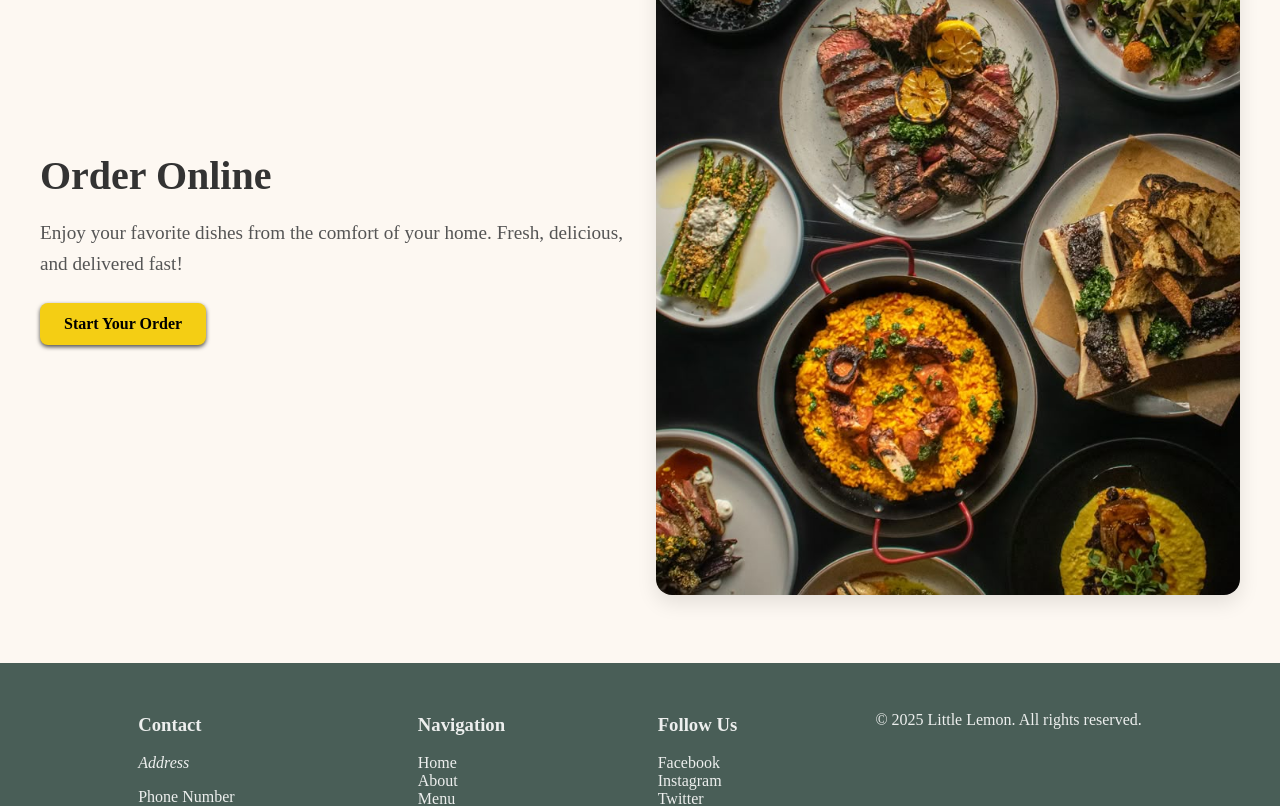
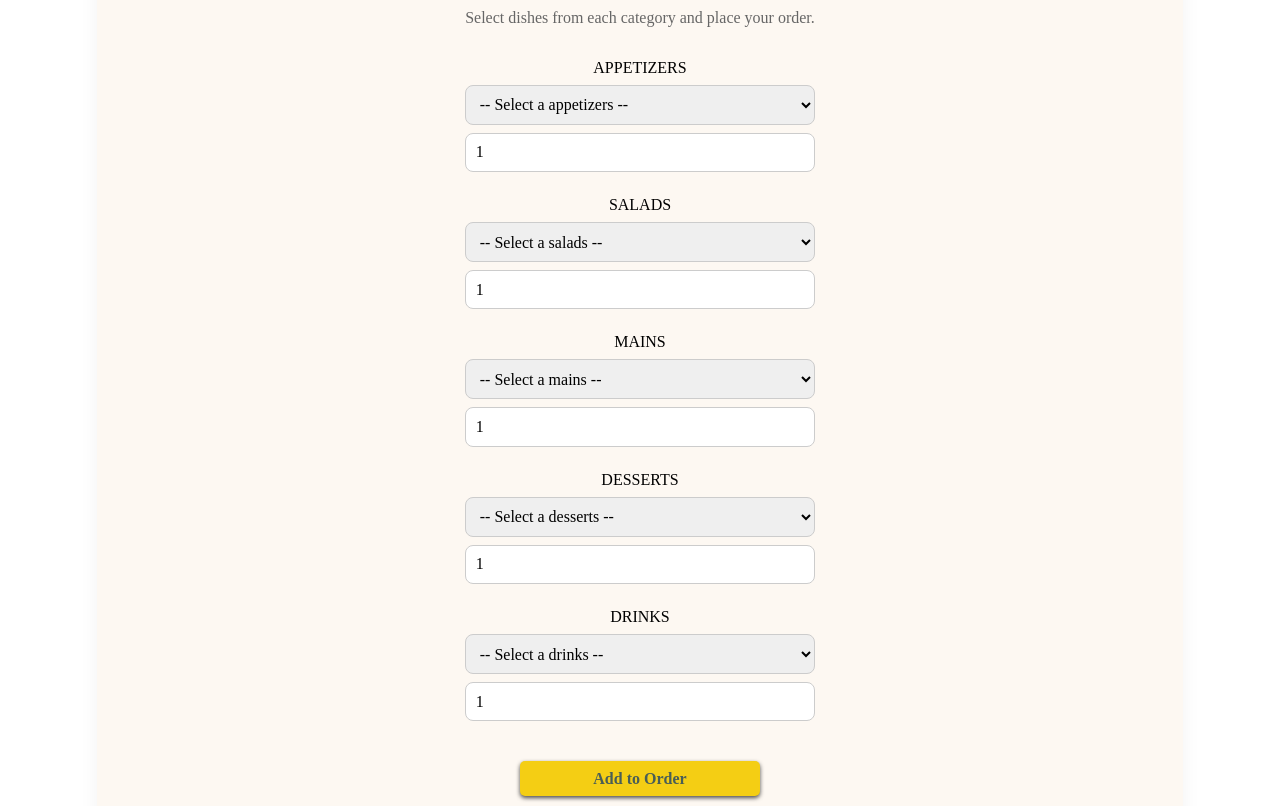
Before and after one commit to kaifunction/little-lemon, a React (Create React App) app: page /order in a window 1280 px wide. Shown: the part 280-1086 px from the top of the page. Built offline with nearby package versions, Linux system fonts and the light colour scheme; a web font is replaced by a local one.

Commit message:
order online page

```diff
--- a/src/pages/OrderOnline.css
+++ b/src/pages/OrderOnline.css
@@ -1,47 +1,105 @@
-.order-online-container {
+.order-online-form-section {
+     padding: 3rem 23rem;
      background-color: #fdf8f2;
-     padding: 4rem 2rem;
-   }
-
-   .order-online-content {
-     max-width: 1200px;
+     max-width: 800px;
      margin: 0 auto;
-     display: flex;
-     gap: 2rem;
-     align-items: center;
-     flex-wrap: wrap;
-   }
-
-   .order-online-text {
-     flex: 1;
-     min-width: 280px;
+     margin-top: 5rem;
+     border-radius: 16px;
+     box-shadow: 0 8px 20px rgba(0, 0, 0, 0.05);
+     text-align: center;
 }
 
 .order-title {
-     font-size: 2.5rem;
-     font-weight: 700;
+     font-size: 2rem;
      color: #333;
+     margin-bottom: 0.5rem;
+}
+
+.order-subtext {
+     font-size: 1rem;
+     color: #666;
+     margin-bottom: 2rem;
+}
+
+.order-form-grid {
+     display: grid;
+     grid-template-columns: repeat(auto-fit, minmax(260px, 1fr));
+     gap: 1.5rem;
+}
+
+.order-form {
+     display: flex;
+     flex-direction: column;
+     gap: 0.5rem;
+}
+
+.order-select,
+.order-quantity {
+     padding: 0.6rem;
+     font-size: 1rem;
+     border: 1px solid #ccc;
+     border-radius: 8px;
+     min-width: 180px;
+}
+
+.order-add-button {
+     font-size: 1rem;
+     font-weight: 600;
+     width: 240px;
+     height: 35px;
+     background-color: #F4CE14;
+     color: #495E57;
+     box-shadow: 0 2px 4px rgba(0, 0, 0, 0.7);
+     margin-top: 40px;
+     margin-bottom: 100px;
+     border: none;
+     border-radius: 5px;
+     cursor: pointer;
+     padding: 0;
+     transition: background-color 0.3s ease;
+}
+
+.order-add-button:hover {
+     background-color: #ddb800;
+}
+
+.order-summary {
+     background-color: #fff;
+     padding: 1rem 1.5rem 0rem 1.5rem;
+     border-radius: 12px;
+     border: 1px solid #eee;
+     text-align: left;
+}
+
+.order-summary h3 {
+     margin-bottom: 1rem;
+     color: #444;
+}
+
+.order-summary ul {
+     list-style: none;
+     padding-left: 0;
      margin-bottom: 1rem;
 }
 
-   .order-description {
-     font-size: 1.2rem;
-     color: #555;
-     margin-bottom: 1.5rem;
-     line-height: 1.6;
+.order-summary li {
+     margin-bottom: 0.5rem;
 }
 
 .order-button {
-     display: inline-block;
-     padding: 0.75rem 1.5rem;
      font-size: 1rem;
-     color: black;
-     background-color: #f4ce14;
+     font-weight: 600;
+     width: 240px;
+     height: 35px;
+     background-color: #F4CE14;
+     color: #495E57;
+     box-shadow: 0 2px 4px rgba(0, 0, 0, 0.7);
+     margin-top: 40px;
+     margin-bottom: 100px;
      border: none;
-     border-radius: 8px;
-     text-decoration: none;
-     font-weight: 600;
-     box-shadow: 0 2px 4px rgba(0, 0, 0, 0.7);
+     border-radius: 5px;
+     cursor: pointer;
+     padding: 0;
      transition: background-color 0.3s ease;
 }
 
@@ -49,14 +107,45 @@
      background-color: #ddb800;
 }
 
-   .order-online-image-wrapper {
-     flex: 1;
-     min-width: 280px;
-     text-align: center;
+.reset-button {
+     font-size: 1rem;
+     font-weight: 600;
+     width: 140px;
+     height: 35px;
+     background-color: #495E57;
+     color: #F4CE14;
+     box-shadow: 0 2px 4px rgba(0, 0, 0, 0.7);
+     margin-top: 40px;
+     margin-bottom: 100px;
+     margin-right: 20px;
+     border: none;
+     border-radius: 5px;
+     cursor: pointer;
+     padding: 0;
+     transition: background-color 0.3s ease;
 }
 
-   .order-online-image {
-     max-width: 100%;
-     border-radius: 16px;
-     box-shadow: 0 8px 20px rgba(0, 0, 0, 0.1);
+.reset-button:hover {
+     background-color: #495E57;
 }
+
+.order-submit-button {
+     font-size: 1rem;
+     font-weight: 600;
+     width: 240px;
+     height: 35px;
+     background-color: #495E57;
+     color: #F4CE14;
+     box-shadow: 0 2px 4px rgba(0, 0, 0, 0.7);
+     margin-top: 40px;
+     margin-bottom: 100px;
+     border: none;
+     border-radius: 5px;
+     cursor: pointer;
+     padding: 0;
+     transition: background-color 0.3s ease;
+}
+
+.order-submit-button:hover {
+     background-color: #000;
+}
--- a/src/pages/OrderOnline.js
+++ b/src/pages/OrderOnline.js
@@ -1,21 +1,197 @@
-import './OrderOnline.css';
-import orderImg from '../images/about-us-pic2.jpg';
+import React, { useState } from "react";
+import "./OrderOnline.css";
 
 function OrderOnline() {
+  const menu = {
+    appetizers: [
+      { name: "Bruschetta", price: 12.5 },
+      { name: "Stuffed Grape Leaves", price: 16.55 },
+      { name: "Hummus Platter", price: 11.5 },
+      { name: "Fried Calamari", price: 10.95 },
+      { name: "Spinach and Feta Pie", price: 14.5 },
+      { name: "Mezze Platter", price: 14.0 },
+      { name: "Falafel", price: 13.95 },
+    ],
+    salads: [
+      { name: "Greek Salad", price: 10.5 },
+      { name: "Caesar Salad", price: 11.0 },
+      { name: "Quinoa Salad", price: 12.0 },
+      { name: "Chickpea Salad", price: 9.5 },
+      { name: "Roasted Beet Salad", price: 10.75 },
+    ],
+    mains: [
+      { name: "Lemon Herb Chicken", price: 20.0 },
+      { name: "Grilled Salmon", price: 22.0 },
+      { name: "Vegetable Stir-Fry", price: 18.0 },
+      { name: "Beef Kofta", price: 19.5 },
+      { name: "Eggplant Parmesan", price: 17.0 },
+      { name: "Shrimp Scampi", price: 21.0 },
+      { name: "Stuffed Peppers", price: 16.5 },
+    ],
+    desserts: [
+      { name: "Lemon Tart", price: 7.5 },
+      { name: "Baklava", price: 6.5 },
+      { name: "Chocolate Mousse", price: 8.0 },
+      { name: "Fruit Salad", price: 5.5 },
+      { name: "Cheesecake", price: 7.0 },
+    ],
+    drinks: [
+      { name: "Fresh Lemonade", price: 4.5 },
+      { name: "Red Wine", price: 8.0 },
+      { name: "White Wine", price: 8.0 },
+      { name: "Craft Beer", price: 6.0 },
+      { name: "Mocktails", price: 5.0 },
+      { name: "Specialty Coffees", price: 4.0 },
+    ],
+  };
+
+  const [selectedDishes, setSelectedDishes] = useState({
+    appetizers: "",
+    salads: "",
+    mains: "",
+    desserts: "",
+    drinks: "",
+  });
+
+  const [quantities, setQuantities] = useState({
+    appetizers: 1,
+    salads: 1,
+    mains: 1,
+    desserts: 1,
+    drinks: 1,
+  });
+
+  const [order, setOrder] = useState([]);
+
+  const handleSelectChange = (category, value) => {
+    setSelectedDishes({ ...selectedDishes, [category]: value });
+  };
+
+  const handleQuantityChange = (category, value) => {
+    setQuantities({ ...quantities, [category]: parseInt(value) });
+  };
+
+  const handleAddToOrder = () => {
+    const updatedOrder = [...order];
+
+    Object.keys(selectedDishes).forEach((category) => {
+      const dishStr = selectedDishes[category];
+      const quantity = quantities[category];
+
+      if (dishStr && quantity > 0) {
+        const dish = JSON.parse(dishStr); // 把字符串转为对象
+        const existing = updatedOrder.find(
+          (item) => item.dish.name === dish.name
+        );
+
+        if (existing) {
+          existing.quantity += quantity;
+        } else {
+          updatedOrder.push({ dish, quantity });
+        }
+      }
+    });
+
+    setOrder(updatedOrder);
+
+    setSelectedDishes({
+      appetizers: "",
+      salads: "",
+      mains: "",
+      desserts: "",
+      drinks: "",
+    });
+    setQuantities({
+      appetizers: 1,
+      salads: 1,
+      mains: 1,
+      desserts: 1,
+      drinks: 1,
+    });
+  };
+
+  const handleReset = () => {
+    setSelectedDishes({
+      appetizers: "",
+      salads: "",
+      mains: "",
+      desserts: "",
+      drinks: "",
+    });
+    setQuantities({
+      appetizers: 1,
+      salads: 1,
+      mains: 1,
+      desserts: 1,
+      drinks: 1,
+    });
+    setOrder([]);
+  }
+
   return (
-    <section className="order-online-container">
-      <div className="order-online-content">
-        <div className="order-online-text">
-          <h2 className="order-title">Order Online</h2>
-          <p className="order-description">
-            Enjoy your favorite dishes from the comfort of your home. Fresh, delicious, and delivered fast!
+    <section className="order-online-form-section">
+      <h2 className="order-title">Order Online</h2>
+      <p className="order-subtext">
+        Select dishes from each category and place your order.
+      </p>
+
+      <div className="order-form-grid">
+        {Object.entries(menu).map(([category, items]) => (
+          <div className="order-form" key={category}>
+            <label className="order-label">{category.toUpperCase()}</label>
+            <select
+              value={selectedDishes[category]}
+              onChange={(e) => handleSelectChange(category, e.target.value)}
+              className="order-select"
+            >
+              <option value="">-- Select a {category} --</option>
+              {items.map((item, index) => (
+                <option value={JSON.stringify(item)} key={index}>
+                  {item.name} ---- ${item.price.toFixed(2)}
+                </option>
+              ))}
+            </select>
+
+            <input
+              type="number"
+              min="1"
+              max="10"
+              value={quantities[category]}
+              onChange={(e) => handleQuantityChange(category, e.target.value)}
+              className="order-quantity"
+            />
+          </div>
+        ))}
+      </div>
+
+      <button onClick={handleAddToOrder} className="order-button">
+        Add to Order
+      </button>
+
+      {order.length > 0 && (
+        <div className="order-summary">
+          <h3>🧾 Your Order</h3>
+          <ul>
+            {order.map((item, index) => (
+              <li key={index}>
+                {item.dish.name} × {item.quantity} = $
+                {(item.dish.price * item.quantity).toFixed(2)}
+              </li>
+            ))}
+          </ul>
+          <p className="order-total">
+            Total: $
+            {order
+              .reduce(
+                (total, item) => total + item.dish.price * item.quantity,
+                0
+              )
+              .toFixed(2)}
           </p>
-          <a href="/order" className="order-button">Start Your Order</a>
+          <button className='reset-button' onClick={handleReset}>Reset</button>
+          <button className="order-submit-button">Submit Order</button>
         </div>
-        <div className="order-online-image-wrapper">
-          <img src={orderImg} alt="Order your favorite dish online" className="order-online-image" />
-        </div>
-      </div>
+      )}
     </section>
   );
 }
```
Lines whose indentation alone changed are shown as unchanged.
